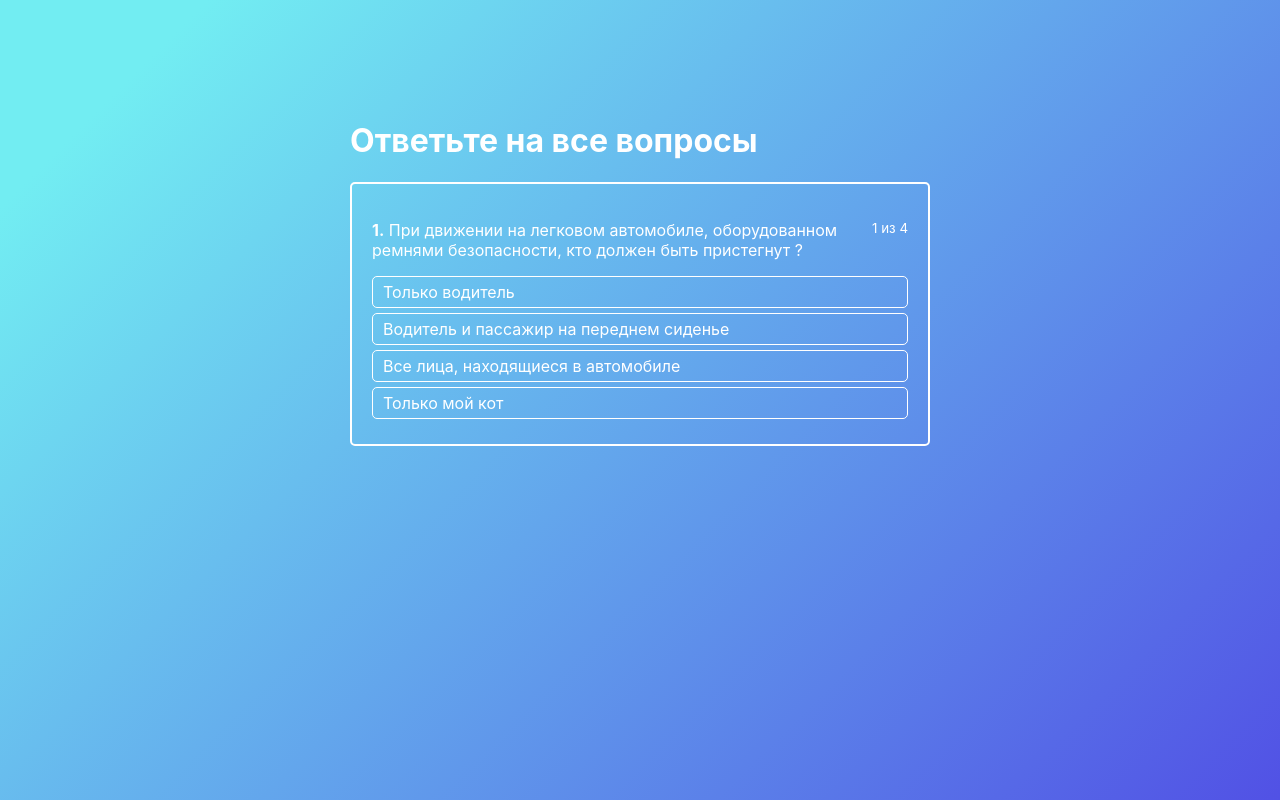
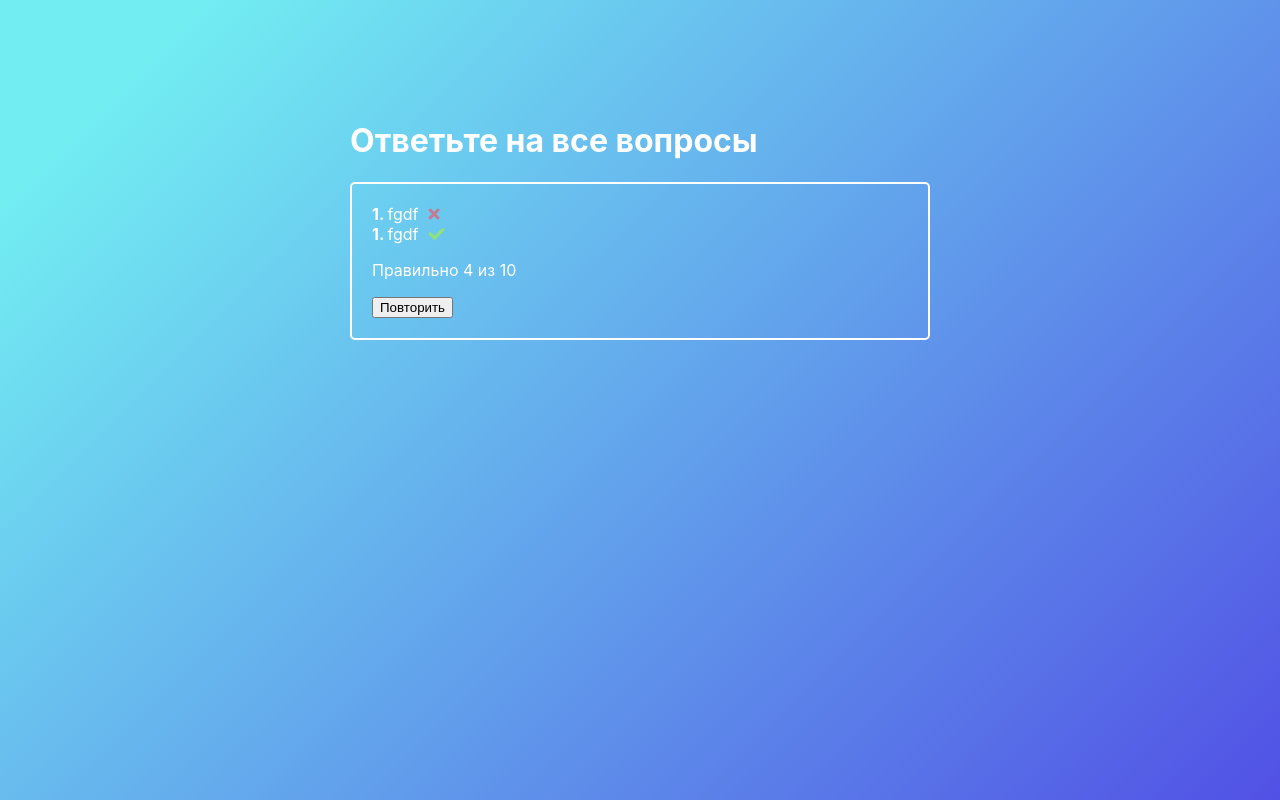
Before and after one commit to OlkhovSerge/-universal-test, a React (Create React App) app: page / in a window 1280 px wide. Built offline with nearby package versions, Linux system fonts and the light colour scheme.

Commit message:
create component

```diff
--- a/public/index.html
+++ b/public/index.html
@@ -24,7 +24,8 @@
       work correctly both with client-side routing and a non-root public URL.
       Learn how to configure a non-root public URL by running `npm run build`.
     -->
-    <title>React App</title>
+    <link rel="stylesheet" href="https://use.fontawesome.com/releases/v5.1.0/css/all.css" integrity="sha384-lKuwvrZot6UHsBSfcMvOkWwlCMgc0TaWr+30HWe3a4ltaBwTZhyTEggF5tJv8tbt" crossorigin="anonymous">
+    <title>Test Project</title>
   </head>
   <body>
     <noscript>You need to enable JavaScript to run this app.</noscript>
--- /dev/null
+++ b/src/components/FinishtQuiz/FinistQuiz.js
@@ -0,0 +1,28 @@
+import React from 'react';
+import classes from './FinistQuiz.module.css';
+
+const FinishQuiz = props => {
+
+    return (
+        <div className={classes.FinishQuiz}>
+            <ul>
+                <li>
+                    <strong>1. </strong>
+                    fgdf
+                    <i className={'fa fa-times ' + classes.error} />
+                </li>
+                <li>
+                    <strong>1. </strong>
+                    fgdf
+                    <i className={'fa fa-check ' + classes.success} />
+                </li>
+            </ul>
+            <p>Правильно 4 из 10</p>
+            <div>
+                <button>Повторить</button>
+            </div>
+        </div>
+    )
+}
+
+export default FinishQuiz
--- /dev/null
+++ b/src/components/FinishtQuiz/FinistQuiz.module.css
@@ -0,0 +1,26 @@
+.FinishQuiz {
+    padding: 20px;
+    color: #fff;
+    border: 2px solid #fff;
+    border-radius: 5px;
+    box-sizing: border-box;
+    margin: 0 10px;
+}
+
+.FinishQuiz ul {
+    list-style: none;
+    padding: 0;
+    margin: 0;
+}
+
+.FinishQuiz ul li i {
+    margin-left: 10px;
+}
+
+.success {
+    color: rgba(161, 240, 69, .7);
+}
+
+.error {
+    color: rgba(240, 87, 108, .7);
+}
--- a/src/containers/Quiz/Quiz.js
+++ b/src/containers/Quiz/Quiz.js
@@ -1,11 +1,13 @@
 import React, {Component} from 'react';
 import classes from './Quiz.module.css';
 import ActiveQuiz from '../../components/ActiveQuiz/ActiveQuiz';
+import FinishQuiz from '../../components/FinishtQuiz/FinistQuiz';
 
 class Quiz extends Component {
     state = {
         activeQuestion: 0,
         answerState: null,
+        isFinisht: true,
         quiz: [
             {
                 question: 'При движении на легковом автомобиле, оборудованном ремнями безопасности, кто должен быть пристегнут ?',
@@ -71,7 +73,9 @@
             })
             const timeout = window.setTimeout(() => {
             if (this.isQuozFinished()) {
-
+                this.setState({
+                    isFinisht: true
+                })
             } else {
                 this.setState({
                     activeQuestion: this.state.activeQuestion + 1,
@@ -97,7 +101,10 @@
             <div className={classes.Quiz}>
                 <div className={classes.QuizWrapper}>
                     <h1>Ответьте на все вопросы</h1>
-                    <ActiveQuiz
+                    {
+                        this.state.isFinisht
+                        ? <FinishQuiz />
+                        : <ActiveQuiz
                             answers={ this.state.quiz[this.state.activeQuestion].answers }
                             question={ this.state.quiz[this.state.activeQuestion].question }
                             onAnswerClick={ this.onAnswerClickHandler }
@@ -105,6 +112,7 @@
                             activeNumber={ this.state.activeQuestion + 1 }
                             state={ this.state.answerState }
                         />
+                    }
                 </div>
             </div>
         )
```
Lines whose indentation alone changed are shown as unchanged.
